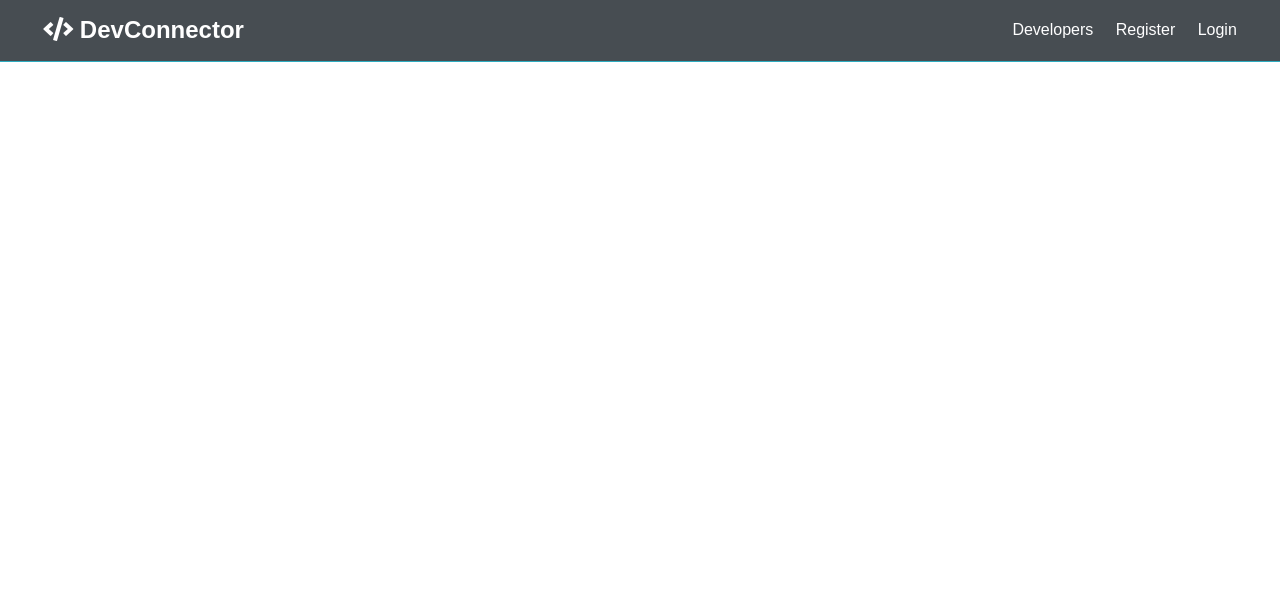
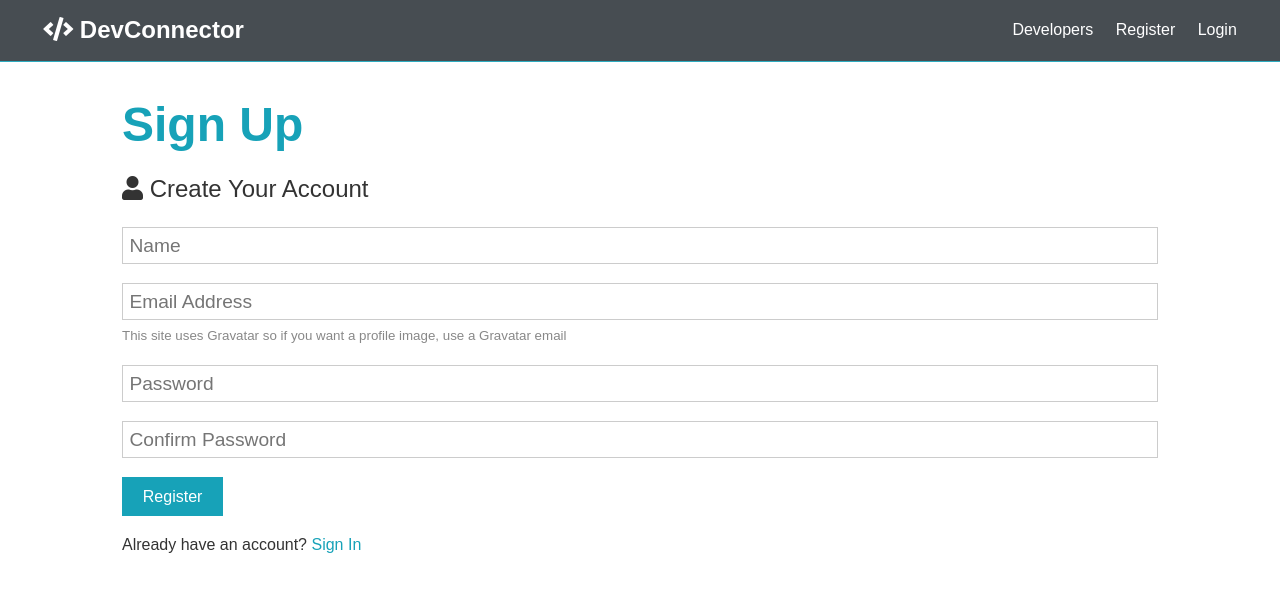
Before and after one commit to erindhoxha/mern-stack-site, a React (Create React App) app in the folder client/: page /register in a window 1280 px wide. Shown: the top 592 px of the page. Built offline with nearby package versions, Linux system fonts and the light colour scheme.

Commit message:
added register page

```diff
--- a/client/src/App.js
+++ b/client/src/App.js
@@ -3,6 +3,8 @@
 import { BrowserRouter as Router, Route, Routes, Switch } from 'react-router-dom';
 import Navbar from './components/layout/Navbar';
 import Landing from './components/layout/Landing';
+import Login from './components/auth/Login';
+import Register from './components/auth/Register';
 
 const App = () => (
   <Router>
@@ -11,6 +13,12 @@
       <Routes>
         <Route index path="/" element={<Landing />} />
       </Routes>
+      <section className="container">
+        <Routes>
+          <Route path="/login" element={<Login />} />
+          <Route path="/register" element={<Register />} />
+        </Routes>
+        </section>
     </Fragment>
   </Router>
 );
--- /dev/null
+++ b/client/src/components/auth/Login.js
@@ -0,0 +1,9 @@
+import React from 'react'
+
+const Login = () => {
+  return (
+    <div>Login</div>
+  )
+}
+
+export default Login
--- /dev/null
+++ b/client/src/components/auth/Register.js
@@ -0,0 +1,44 @@
+import React, { Fragment } from 'react'
+
+const Register = () => {
+  return (
+    <Fragment>
+        <h1 className="large text-primary">Sign Up</h1>
+        <p className="lead"><i className="fas fa-user"></i> Create Your Account</p>
+        <form className="form" action="create-profile.html">
+            <div className="form-group">
+            <input type="text" placeholder="Name" name="name" required />
+            </div>
+            <div className="form-group">
+            <input type="email" placeholder="Email Address" name="email" />
+            <small className="form-text"
+                >This site uses Gravatar so if you want a profile image, use a
+                Gravatar email</small
+            >
+            </div>
+            <div className="form-group">
+            <input
+                type="password"
+                placeholder="Password"
+                name="password"
+                minLength="6"
+            />
+            </div>
+            <div className="form-group">
+            <input
+                type="password"
+                placeholder="Confirm Password"
+                name="password2"
+                minLength="6"
+            />
+            </div>
+            <input type="submit" className="btn btn-primary" value="Register" />
+        </form>
+        <p className="my-1">
+            Already have an account? <a href="login.html">Sign In</a>
+        </p>
+    </Fragment>
+  )
+}
+
+export default Register
--- a/client/src/components/layout/Landing.js
+++ b/client/src/components/layout/Landing.js
@@ -1,4 +1,5 @@
 import React from 'react'
+import { Link } from 'react-router-dom'
 
 const Landing = () => {
   return (
@@ -11,8 +12,8 @@
             other developers
           </p>
           <div className="buttons">
-            <a href="register.html" className="btn btn-primary">Sign Up</a>
-            <a href="login.html" className="btn btn-light">Login</a>
+            <Link to="/register" className="btn btn-primary">Sign Up</Link>
+            <Link to="/login" className="btn btn-light">Login</Link>
           </div>
         </div>
       </div>
--- a/client/src/components/layout/Navbar.js
+++ b/client/src/components/layout/Navbar.js
@@ -1,15 +1,16 @@
 import React from 'react'
+import { Link } from 'react-router-dom';
 
 const Navbar = () => {
   return (
     <nav className="navbar bg-dark">
       <h1>
-        <a href="index.html"><i className="fas fa-code"></i> DevConnector</a>
+        <Link to="/"><i className="fas fa-code"></i> DevConnector</Link>
       </h1>
       <ul>
-        <li><a href="profiles.html">Developers</a></li>
-        <li><a href="register.html">Register</a></li>
-        <li><a href="login.html">Login</a></li>
+        <li><Link to="/developers">Developers</Link></li>
+        <li><Link to="/register">Register</Link></li>
+        <li><Link to="/login">Login</Link></li>
       </ul>
     </nav>
   )
```
